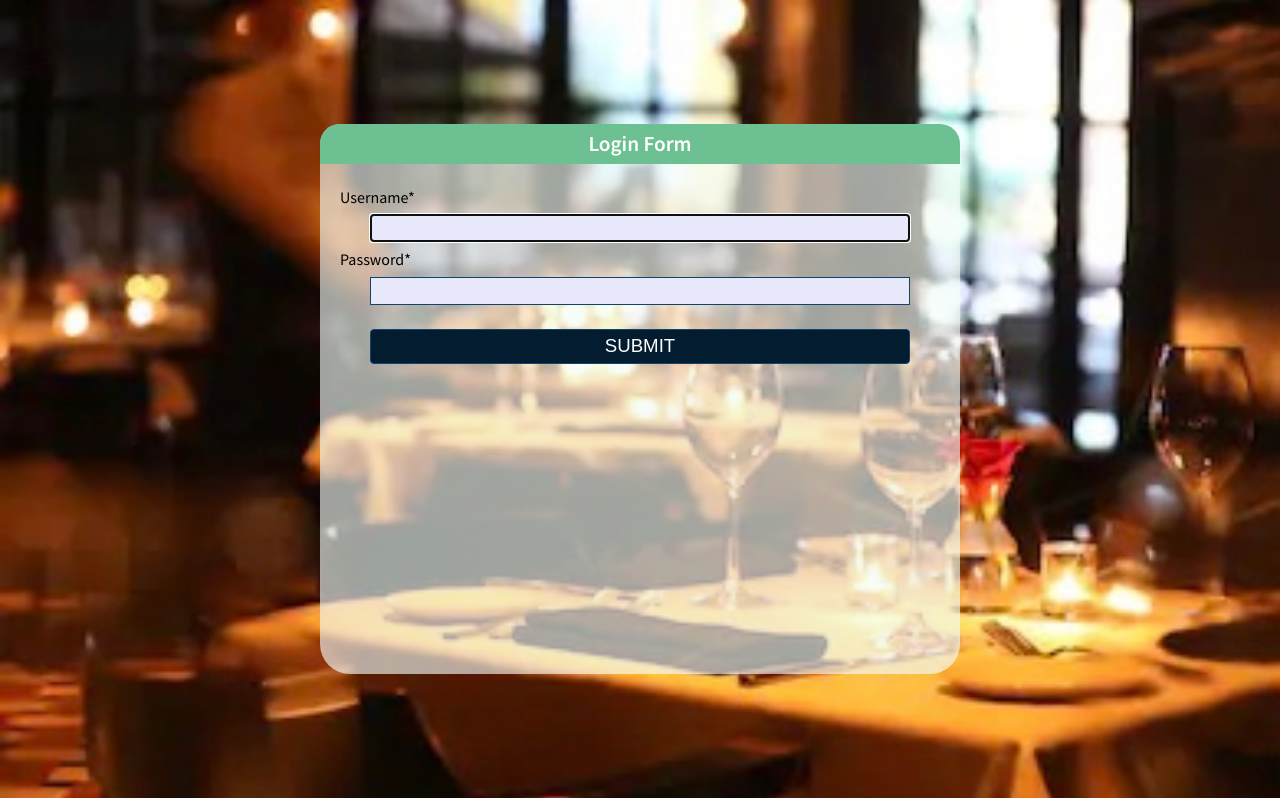
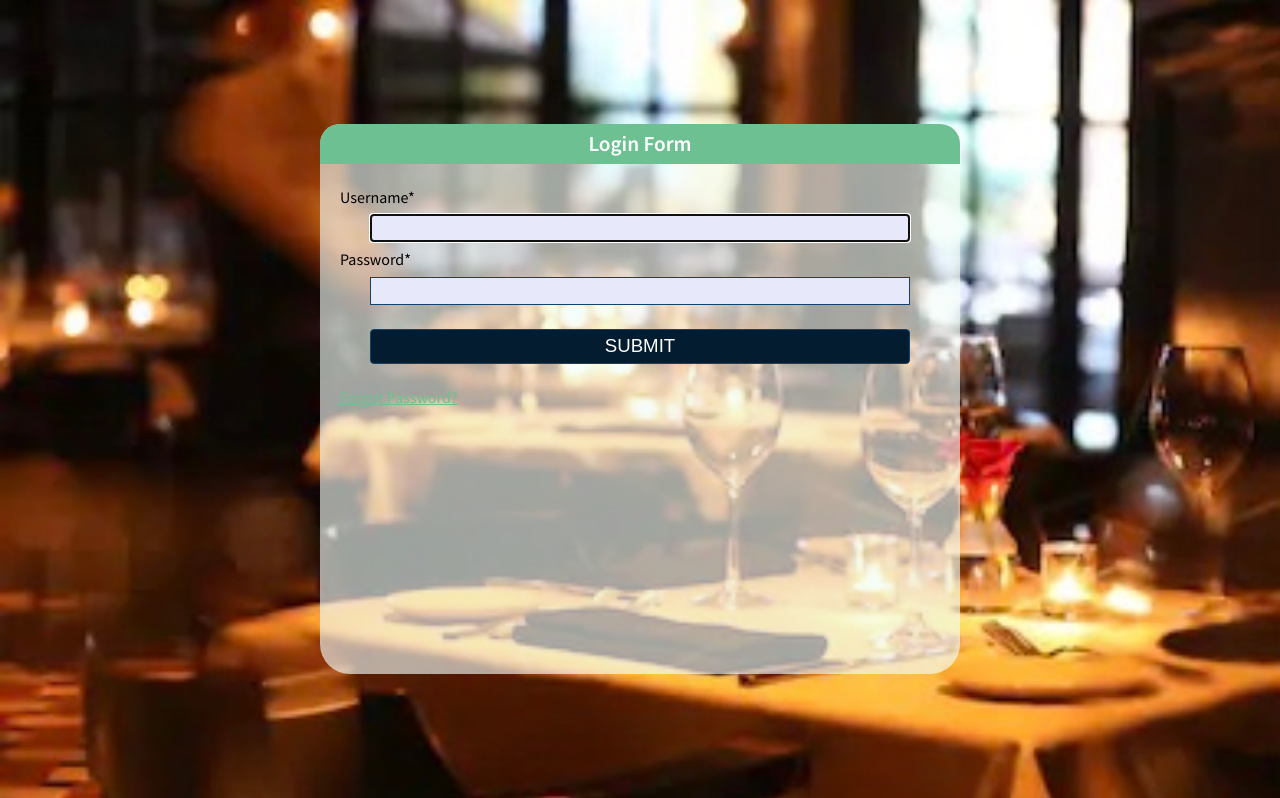
Before and after one commit to gcivil-nyu-org/nyc-accessible-restaurant-advisor, a Django app: page /accounts/login in a window 1280 px wide. Shown: the part 45-843 px from the top of the page. Run offline with Django 3.2, Linux system fonts and the light colour scheme; some libraries are stand-ins or nearby versions.

Commit message:
Urls added

```diff
--- a/accessible_restaurant/templates/accounts/login.html
+++ b/accessible_restaurant/templates/accounts/login.html
@@ -23,6 +23,7 @@
                     <div class="submit-wrap">
                         <input type="submit" id="submit" name="sb" value="SUBMIT">
                     </div>
+                    <p><a href="{% url 'accessible_restaurant:password-reset' %}">Forgot Password?</a></p>
                 </form>
             </div>
         </div>
--- a/accessible_restaurant/urls.py
+++ b/accessible_restaurant/urls.py
@@ -15,6 +15,23 @@ urlpatterns = [
         auth_views.LogoutView.as_view(template_name="index.html"),
         name="logout",
     ),
+    path(
+        "accounts/password-reset/",
+        auth_views.PasswordResetView.as_view(
+            template_name="accounts/password_reset.html"
+        ),
+        name="password-reset",
+    ),
+    path(
+        "accounts/password-reset/done/",
+        auth_views.PasswordResetDoneView.as_view(
+            template_name="accounts/password_reset_done.html"
+        ),
+        name="password_reset_done",
+    ),
+    # path('password_reset_confirm/<uidb64>/<token>/',
+    #     auth_views.PasswordResetConfirmView.as_view(template_name='accounts/password_reset_confirm.html'),
+    #     name='password_reset_confirm'),
     path("accounts/signup/", views.signup_view, name="signup"),
     path(
         "accounts/signup/usersignup/",
--- a/nyc_accessible_restaurant_advisor/urls.py
+++ b/nyc_accessible_restaurant_advisor/urls.py
@@ -16,11 +16,33 @@ Including another URLconf
 from django.contrib import admin
 from django.urls import path, include
 from django.conf import settings
+from django.contrib.auth import views as auth_views
 from django.conf.urls.static import static
 
 urlpatterns = [
     path("", include("accessible_restaurant.urls")),
     path("admin/", admin.site.urls),
+    path(
+        "accounts/password-reset-confirm/<uidb64>/<token>/",
+        auth_views.PasswordResetConfirmView.as_view(
+            template_name="accounts/password_reset_confirm.html"
+        ),
+        name="password_reset_confirm",
+    ),
+    path(
+        "accounts/password-reset/done/",
+        auth_views.PasswordResetDoneView.as_view(
+            template_name="accounts/password_reset_done.html"
+        ),
+        name="password_reset_done",
+    ),
+    path(
+        "accounts/password-reset-complete/",
+        auth_views.PasswordResetCompleteView.as_view(
+            template_name="accounts/password_reset_complete.html"
+        ),
+        name="password_reset_complete",
+    ),
 ]
 
 if settings.DEBUG:
```
